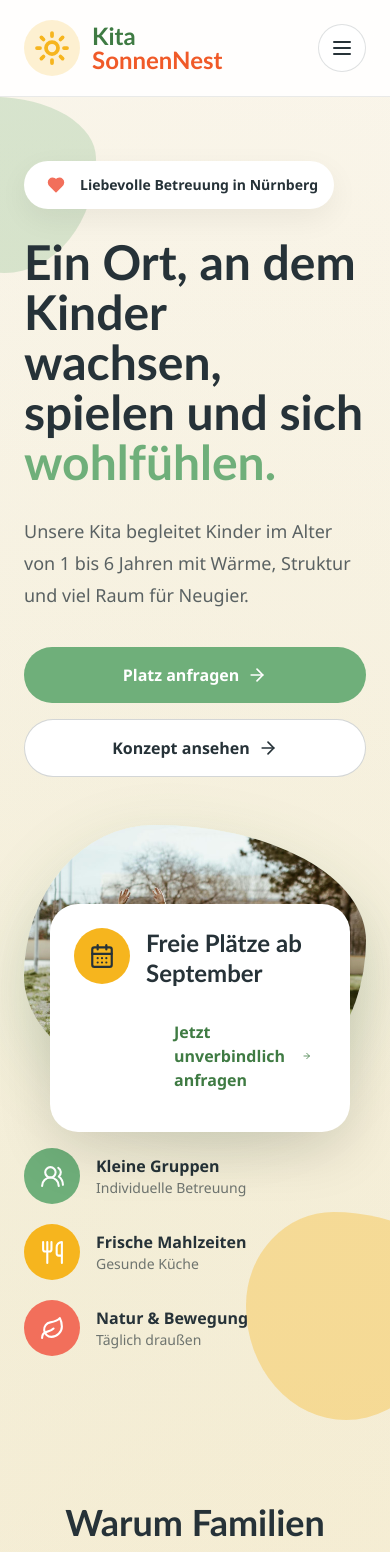
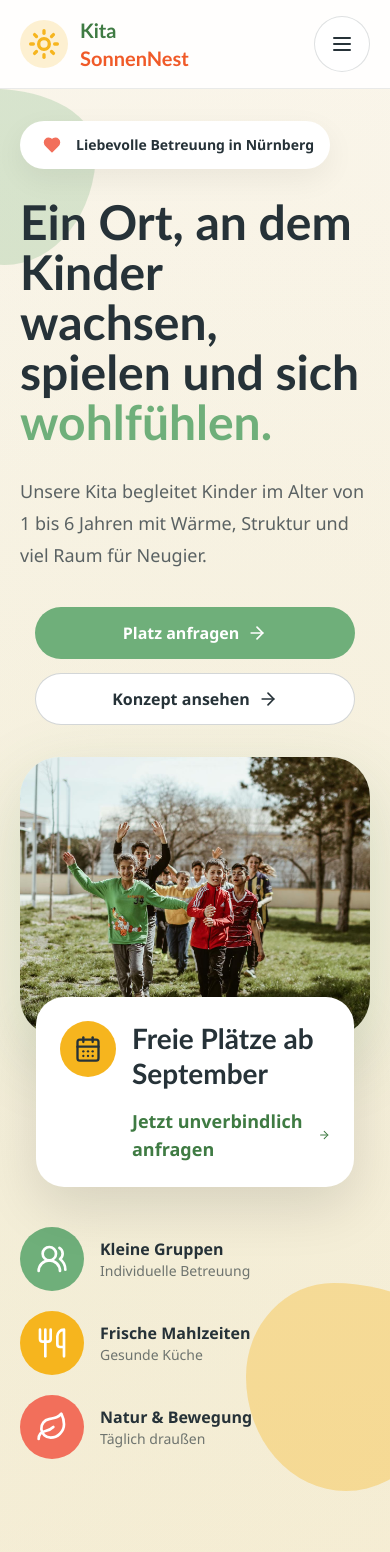
Before and after one commit to MarinaOlenchenko/Kindergarten-web, a Next.js app: page / in a window 390 px wide. Shown: the top 1552 px of the page. Built offline with nearby package versions, Linux system fonts and the light colour scheme.

Commit message:
Fix mobile hero layout and responsive spacing

```diff
--- a/components/Header.tsx
+++ b/components/Header.tsx
@@ -13,12 +13,12 @@ export default function Header() {
 
   return (
     <header className="sticky top-0 z-50 border-b border-[#263238]/10 bg-white/90 backdrop-blur-xl">
-      <div className="mx-auto flex h-24 max-w-[1200px] items-center justify-between px-6 lg:px-8">
-        <Link href="/" onClick={() => setOpen(false)} className="flex items-center gap-3">
-          <span className="flex h-14 w-14 items-center justify-center rounded-full bg-[#F6B51E]/20 text-[#F6B51E]">
-            <Sun aria-hidden="true" size={36} strokeWidth={2.5} />
+      <div className="mx-auto flex h-24 max-w-[1200px] items-center justify-between px-6 max-sm:h-[88px] max-sm:px-5 lg:px-8">
+        <Link href="/" onClick={() => setOpen(false)} className="flex max-w-[180px] items-center gap-3">
+          <span className="flex h-14 w-14 shrink-0 items-center justify-center rounded-full bg-[#F6B51E]/20 text-[#F6B51E] max-sm:h-12 max-sm:w-12">
+            <Sun aria-hidden="true" className="max-sm:h-8 max-sm:w-8" size={36} strokeWidth={2.5} />
           </span>
-          <span className="display-font text-2xl font-semibold leading-none">
+          <span className="display-font text-2xl font-semibold leading-none max-sm:text-xl">
             <span className="block text-[#3F7B43]">Kita</span>
             <span className="block text-[#F05A28]">SonnenNest</span>
           </span>
@@ -51,7 +51,7 @@ export default function Header() {
         <button
           type="button"
           onClick={() => setOpen((value) => !value)}
-          className="inline-flex min-h-12 min-w-12 items-center justify-center rounded-full border border-[#263238]/15 bg-white lg:hidden"
+          className="inline-flex h-14 w-14 items-center justify-center rounded-full border border-[#263238]/15 bg-white lg:hidden"
           aria-label={open ? "Menü schließen" : "Menü öffnen"}
           aria-expanded={open}
         >
--- a/components/Hero.tsx
+++ b/components/Hero.tsx
@@ -1,4 +1,5 @@
 import Image from "next/image";
+import Link from "next/link";
 import { ArrowRight, CalendarDays, Heart, Leaf, UsersRound, Utensils } from "lucide-react";
 import Button from "@/components/Button";
 import OrganicBlob from "@/components/OrganicBlob";
@@ -11,10 +12,10 @@ const benefits = [
 
 export default function Hero() {
   return (
-    <section className="relative overflow-hidden py-16 lg:py-20">
+    <section className="relative overflow-hidden py-16 max-sm:pt-8 max-sm:pb-0 lg:py-20">
       <OrganicBlob className="-left-20 top-0 h-44 w-44" color="bg-[#6FAF7A]/25" />
       <OrganicBlob className="-right-16 bottom-0 h-52 w-52" color="bg-[#F6B51E]/35" />
-      <div className="mx-auto grid max-w-[1200px] items-center gap-12 px-6 lg:grid-cols-[0.86fr_1.14fr] lg:px-8">
+      <div className="mx-auto grid max-w-[1200px] items-center gap-12 px-6 max-sm:gap-7 max-sm:px-5 lg:grid-cols-[0.86fr_1.14fr] lg:px-8">
         <div className="relative z-10">
           <div className="mb-7 inline-flex items-center gap-2 rounded-full bg-white px-4 py-2 text-sm font-bold shadow-[0_10px_30px_rgba(0,0,0,0.06)]">
             <span className="flex h-8 w-8 items-center justify-center rounded-full bg-[#F26F5B]/18 text-[#F26F5B]">
@@ -28,18 +29,18 @@ export default function Hero() {
           <p className="mt-7 max-w-xl text-lg leading-8 text-[#263238]/75">
             Unsere Kita begleitet Kinder im Alter von 1 bis 6 Jahren mit Wärme, Struktur und viel Raum für Neugier.
           </p>
-          <div className="mt-9 flex flex-col gap-4 sm:flex-row">
-            <Button href="/anmeldung">
+          <div className="mt-9 flex flex-col gap-4 max-sm:gap-[14px] sm:flex-row">
+            <Button href="/anmeldung" className="max-sm:mx-auto max-sm:h-[52px] max-sm:w-full max-sm:max-w-[320px] max-sm:px-6 max-sm:py-0 max-sm:text-base">
               Platz anfragen <ArrowRight aria-hidden="true" size={20} />
             </Button>
-            <Button href="/paedagogik" variant="secondary">
+            <Button href="/paedagogik" variant="secondary" className="max-sm:mx-auto max-sm:h-[52px] max-sm:w-full max-sm:max-w-[320px] max-sm:px-6 max-sm:py-0 max-sm:text-base">
               Konzept ansehen <ArrowRight aria-hidden="true" size={20} />
             </Button>
           </div>
         </div>
 
-        <div className="relative">
-          <div className="image-mask relative aspect-[1.24/1] overflow-hidden bg-[#EDF7EC] shadow-[0_24px_70px_rgba(63,123,67,0.18)]">
+        <div className="relative max-sm:mt-1">
+          <div className="image-mask relative aspect-[1.24/1] overflow-hidden bg-[#EDF7EC] shadow-[0_24px_70px_rgba(63,123,67,0.18)] max-sm:h-[280px] max-sm:w-full max-sm:rounded-[40px]">
             <Image
               src="/Kindergarten-web/images/hero-kindergarten.jpg"
               alt="Kinder spielen im Garten der Kita"
@@ -49,28 +50,28 @@ export default function Hero() {
               sizes="(min-width: 1024px) 58vw, 100vw"
             />
           </div>
-          <div className="absolute -bottom-8 right-4 max-w-[300px] rounded-[28px] bg-white p-6 shadow-[0_20px_55px_rgba(0,0,0,0.12)] sm:right-8">
+          <div className="absolute -bottom-8 right-4 max-w-[300px] rounded-[28px] bg-white p-6 shadow-[0_20px_55px_rgba(0,0,0,0.12)] max-sm:relative max-sm:right-auto max-sm:mx-auto max-sm:mt-[-72px] max-sm:w-[calc(100%_-_32px)] max-sm:max-w-[320px] max-sm:p-6 sm:right-8">
             <div className="flex items-start gap-4">
-              <span className="flex h-14 w-14 shrink-0 items-center justify-center rounded-full bg-[#F6B51E] text-[#263238]">
-                <CalendarDays aria-hidden="true" size={26} />
+              <span className="flex h-14 w-14 shrink-0 items-center justify-center rounded-full bg-[#F6B51E] text-[#263238] max-sm:h-14 max-sm:w-14">
+                <CalendarDays aria-hidden="true" className="max-sm:h-7 max-sm:w-7" size={26} />
               </span>
               <div>
-                <h2 className="display-font text-2xl font-semibold leading-tight">Freie Plätze ab September</h2>
-                <Button href="/anmeldung" variant="secondary" className="mt-4 border-0 px-0 py-0 text-[#3F7B43] shadow-none hover:bg-transparent">
+                <h2 className="display-font text-2xl font-semibold leading-tight max-sm:text-[28px]">Freie Plätze ab September</h2>
+                <Link href="/anmeldung" className="mt-4 inline-flex items-center gap-2 font-semibold leading-6 text-[#3F7B43] transition hover:translate-x-0.5 max-sm:text-lg">
                   Jetzt unverbindlich anfragen <ArrowRight aria-hidden="true" size={18} />
-                </Button>
+                </Link>
               </div>
             </div>
           </div>
         </div>
 
-        <div className="grid gap-5 md:grid-cols-3 lg:col-span-2">
+        <div className="grid gap-5 max-sm:mt-11 max-sm:grid-cols-1 max-sm:gap-5 max-sm:pb-8 md:grid-cols-3 lg:col-span-2">
           {benefits.map((item) => {
             const Icon = item.icon;
             return (
               <div key={item.title} className="flex items-center gap-4">
-                <span className={`flex h-14 w-14 shrink-0 items-center justify-center rounded-full text-white ${item.color}`}>
-                  <Icon aria-hidden="true" size={25} />
+                <span className={`flex h-14 w-14 shrink-0 items-center justify-center rounded-full text-white max-sm:h-16 max-sm:w-16 ${item.color}`}>
+                  <Icon aria-hidden="true" className="max-sm:h-8 max-sm:w-8" size={25} />
                 </span>
                 <div>
                   <h3 className="font-extrabold">{item.title}</h3>
```
